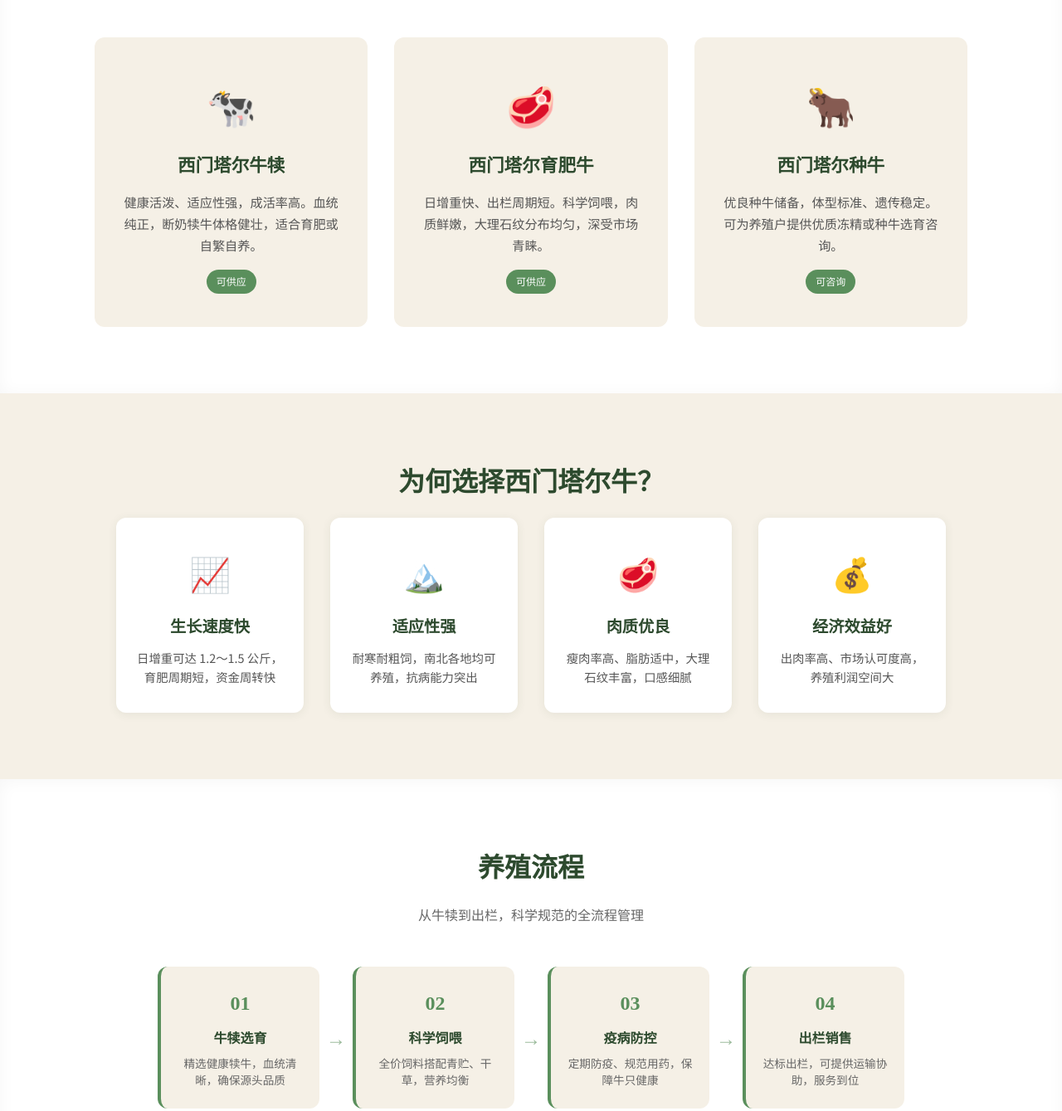
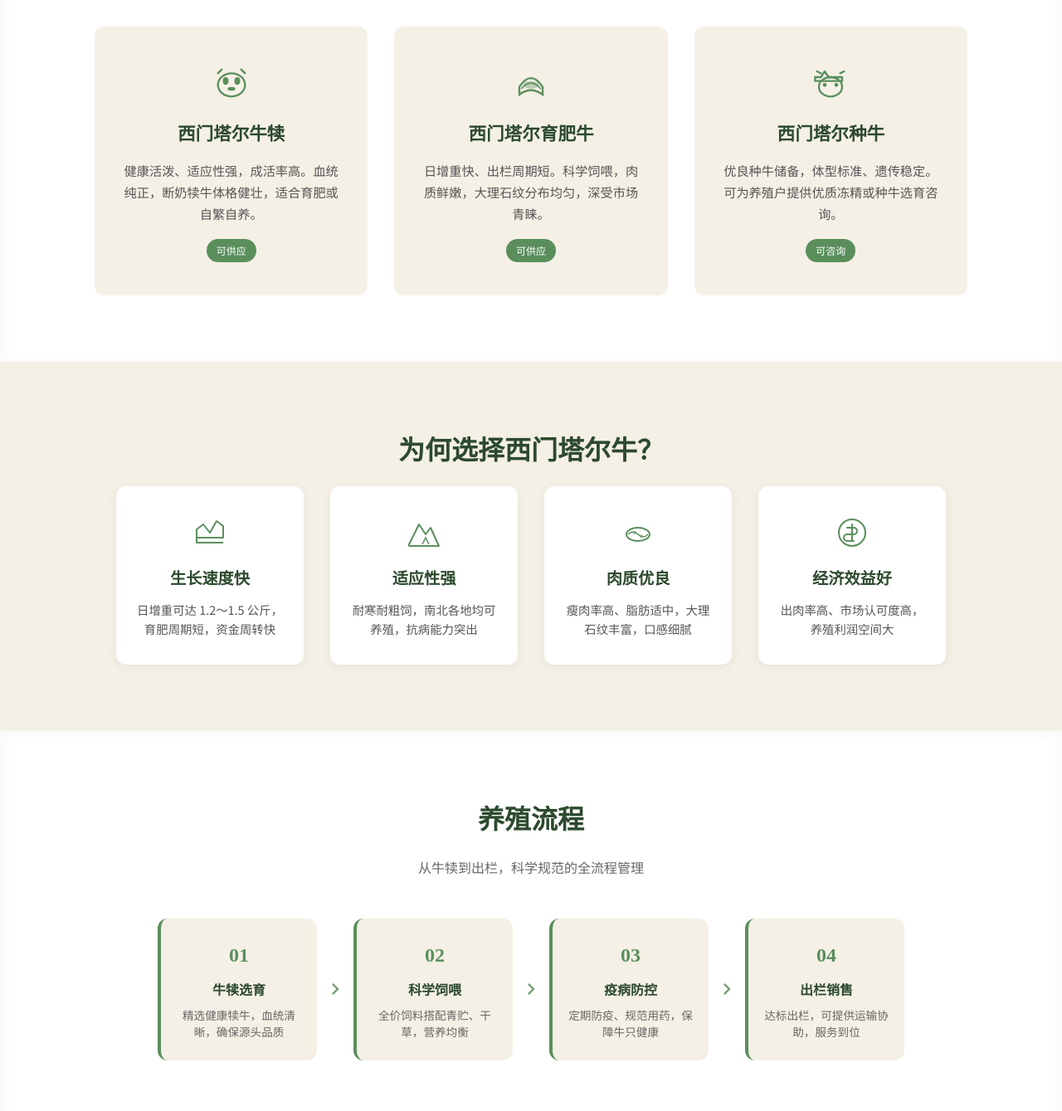
Before and after one commit to dingdian-tableball/dingshiyangzhichang, a plain HTML site: page index.html in a window 1280 px wide. Shown: the part 1271-2610 px from the top of the page at 83% size. Drawn offline with Linux system fonts and the light colour scheme.

Commit message:
更换为svg

```diff
--- a/index.html
+++ b/index.html
@@ -49,7 +49,9 @@
   <header class="header">
     <nav class="nav container">
       <a href="#" class="logo">
-        <span class="logo-icon">🐄</span>
+        <span class="logo-icon" aria-hidden="true">
+          <svg class="icon-svg icon-svg-logo" viewBox="0 0 32 32" xmlns="http://www.w3.org/2000/svg"><circle cx="16" cy="14" r="7" fill="currentColor"/><path d="M9 8l2-2M23 8l-2-2" stroke="currentColor" stroke-width="1.5" stroke-linecap="round"/><circle cx="13" cy="13" r="1.5" fill="#2d4a2e"/><circle cx="19" cy="13" r="1.5" fill="#2d4a2e"/><ellipse cx="16" cy="17" rx="2" ry="1" fill="#2d4a2e"/></svg>
+        </span>
         <span class="logo-text">丁氏养殖场</span>
       </a>
       <ul class="nav-links">
@@ -60,7 +62,9 @@
         <li><a href="#advantage">养殖优势</a></li>
         <li><a href="#contact">联系我们</a></li>
       </ul>
-      <button class="nav-toggle" aria-label="菜单">☰</button>
+      <button class="nav-toggle" type="button" aria-label="菜单">
+        <svg class="icon-svg icon-svg-menu" viewBox="0 0 24 24" xmlns="http://www.w3.org/2000/svg" aria-hidden="true"><path fill="currentColor" d="M3 6h18v2H3V6zm0 5h18v2H3v-2zm0 5h18v2H3v-2z"/></svg>
+      </button>
     </nav>
     <div class="hero">
       <h1>丁氏养殖场</h1>
@@ -99,19 +103,25 @@
         <p class="section-desc">我们专注西门塔尔牛单一品种，提供牛犊、育肥牛及种牛全链条服务</p>
         <div class="products-grid">
           <article class="product-card">
-            <div class="product-icon">🐄</div>
+            <div class="product-icon" aria-hidden="true">
+              <svg class="icon-svg icon-svg-product" viewBox="0 0 48 48" xmlns="http://www.w3.org/2000/svg"><ellipse cx="24" cy="26" rx="14" ry="12" fill="none" stroke="#5a8f5c" stroke-width="2"/><ellipse cx="18" cy="22" rx="3" ry="4" fill="#5a8f5c"/><ellipse cx="30" cy="22" rx="3" ry="4" fill="#5a8f5c"/><path d="M10 14l4-4M38 14l-4-4" stroke="#5a8f5c" stroke-width="2" stroke-linecap="round"/><ellipse cx="24" cy="30" rx="4" ry="2" fill="#5a8f5c"/></svg>
+            </div>
             <h3>西门塔尔牛犊</h3>
             <p>健康活泼、适应性强，成活率高。血统纯正，断奶犊牛体格健壮，适合育肥或自繁自养。</p>
             <span class="product-tag">可供应</span>
           </article>
           <article class="product-card">
-            <div class="product-icon">🥩</div>
+            <div class="product-icon" aria-hidden="true">
+              <svg class="icon-svg icon-svg-product" viewBox="0 0 48 48" xmlns="http://www.w3.org/2000/svg"><path d="M12 28c8-12 16-12 24 0v8c-8-6-16-6-24 0v-8z" fill="none" stroke="#5a8f5c" stroke-width="2"/><path d="M14 30c6-8 14-8 20 0" stroke="#5a8f5c" stroke-width="1.5" fill="none"/><ellipse cx="24" cy="26" rx="8" ry="4" fill="#5a8f5c" opacity="0.35"/></svg>
+            </div>
             <h3>西门塔尔育肥牛</h3>
             <p>日增重快、出栏周期短。科学饲喂，肉质鲜嫩，大理石纹分布均匀，深受市场青睐。</p>
             <span class="product-tag">可供应</span>
           </article>
           <article class="product-card">
-            <div class="product-icon">🐂</div>
+            <div class="product-icon" aria-hidden="true">
+              <svg class="icon-svg icon-svg-product" viewBox="0 0 48 48" xmlns="http://www.w3.org/2000/svg"><path d="M8 18h6l4-6 4 6h14v4H8v-4z" fill="none" stroke="#5a8f5c" stroke-width="2" stroke-linejoin="round"/><ellipse cx="24" cy="28" rx="12" ry="10" fill="none" stroke="#5a8f5c" stroke-width="2"/><circle cx="18" cy="26" r="2" fill="#5a8f5c"/><circle cx="30" cy="26" r="2" fill="#5a8f5c"/><path d="M10 12l4 2M38 12l-4 2" stroke="#5a8f5c" stroke-width="2" stroke-linecap="round"/></svg>
+            </div>
             <h3>西门塔尔种牛</h3>
             <p>优良种牛储备，体型标准、遗传稳定。可为养殖户提供优质冻精或种牛选育咨询。</p>
             <span class="product-tag">可咨询</span>
@@ -125,22 +135,30 @@
         <h2 class="section-title">为何选择西门塔尔牛？</h2>
         <div class="breed-features">
           <div class="breed-feature">
-            <span class="breed-icon">📈</span>
+            <span class="breed-icon" aria-hidden="true">
+              <svg class="icon-svg icon-svg-breed" viewBox="0 0 48 48" xmlns="http://www.w3.org/2000/svg"><path d="M8 36V20l8-6 8 10 8-14 8 6v14H8z" fill="none" stroke="#5a8f5c" stroke-width="2" stroke-linejoin="round"/><path d="M8 36h32" stroke="#5a8f5c" stroke-width="2"/></svg>
+            </span>
             <h3>生长速度快</h3>
             <p>日增重可达 1.2～1.5 公斤，育肥周期短，资金周转快</p>
           </div>
           <div class="breed-feature">
-            <span class="breed-icon">🏔️</span>
+            <span class="breed-icon" aria-hidden="true">
+              <svg class="icon-svg icon-svg-breed" viewBox="0 0 48 48" xmlns="http://www.w3.org/2000/svg"><path d="M6 38L18 14l8 12 6-8 10 22H6z" fill="none" stroke="#5a8f5c" stroke-width="2" stroke-linejoin="round"/><path d="M22 38l4-8 4 8" fill="none" stroke="#5a8f5c" stroke-width="1.5"/></svg>
+            </span>
             <h3>适应性强</h3>
             <p>耐寒耐粗饲，南北各地均可养殖，抗病能力突出</p>
           </div>
           <div class="breed-feature">
-            <span class="breed-icon">🥩</span>
+            <span class="breed-icon" aria-hidden="true">
+              <svg class="icon-svg icon-svg-breed" viewBox="0 0 48 48" xmlns="http://www.w3.org/2000/svg"><ellipse cx="24" cy="26" rx="14" ry="8" fill="none" stroke="#5a8f5c" stroke-width="2"/><path d="M12 26c4-4 8-4 12 0s8 4 12 0" stroke="#5a8f5c" stroke-width="1.5" fill="none"/><circle cx="20" cy="24" r="2" fill="#5a8f5c" opacity="0.5"/><circle cx="28" cy="28" r="2" fill="#5a8f5c" opacity="0.5"/></svg>
+            </span>
             <h3>肉质优良</h3>
             <p>瘦肉率高、脂肪适中，大理石纹丰富，口感细腻</p>
           </div>
           <div class="breed-feature">
-            <span class="breed-icon">💰</span>
+            <span class="breed-icon" aria-hidden="true">
+              <svg class="icon-svg icon-svg-breed" viewBox="0 0 48 48" xmlns="http://www.w3.org/2000/svg"><circle cx="24" cy="24" r="16" fill="none" stroke="#5a8f5c" stroke-width="2"/><path d="M24 14v20M18 18h8a4 4 0 010 8h-8a4 4 0 000 8h8" stroke="#5a8f5c" stroke-width="2" fill="none" stroke-linecap="round"/></svg>
+            </span>
             <h3>经济效益好</h3>
             <p>出肉率高、市场认可度高，养殖利润空间大</p>
           </div>
@@ -158,19 +176,25 @@
             <h3>牛犊选育</h3>
             <p>精选健康犊牛，血统清晰，确保源头品质</p>
           </div>
-          <div class="process-arrow">→</div>
+          <div class="process-arrow" aria-hidden="true">
+            <svg class="icon-svg icon-svg-arrow" viewBox="0 0 24 24" xmlns="http://www.w3.org/2000/svg"><path fill="#5a8f5c" d="M8.59 16.59L13.17 12 8.59 7.41 10 6l6 6-6 6-1.41-1.41z"/></svg>
+          </div>
           <div class="process-step">
             <span class="process-num">02</span>
             <h3>科学饲喂</h3>
             <p>全价饲料搭配青贮、干草，营养均衡</p>
           </div>
-          <div class="process-arrow">→</div>
+          <div class="process-arrow" aria-hidden="true">
+            <svg class="icon-svg icon-svg-arrow" viewBox="0 0 24 24" xmlns="http://www.w3.org/2000/svg"><path fill="#5a8f5c" d="M8.59 16.59L13.17 12 8.59 7.41 10 6l6 6-6 6-1.41-1.41z"/></svg>
+          </div>
           <div class="process-step">
             <span class="process-num">03</span>
             <h3>疫病防控</h3>
             <p>定期防疫、规范用药，保障牛只健康</p>
           </div>
-          <div class="process-arrow">→</div>
+          <div class="process-arrow" aria-hidden="true">
+            <svg class="icon-svg icon-svg-arrow" viewBox="0 0 24 24" xmlns="http://www.w3.org/2000/svg"><path fill="#5a8f5c" d="M8.59 16.59L13.17 12 8.59 7.41 10 6l6 6-6 6-1.41-1.41z"/></svg>
+          </div>
           <div class="process-step">
             <span class="process-num">04</span>
             <h3>出栏销售</h3>
--- a/styles.css
+++ b/styles.css
@@ -77,9 +77,61 @@ body {
   font-size: 1.35rem;
 }
 
+/* 内联 SVG 图标（不依赖 emoji 字体，服务器上显示稳定） */
+.icon-svg {
+  display: block;
+  flex-shrink: 0;
+}
+
 .logo-icon {
-  font-size: 1.8rem;
+  display: inline-flex;
+  align-items: center;
+  justify-content: center;
 }
+
+.logo-icon .icon-svg-logo {
+  width: 2rem;
+  height: 2rem;
+  color: rgba(255, 255, 255, 0.95);
+}
+
+.nav-toggle .icon-svg-menu {
+  width: 1.5rem;
+  height: 1.5rem;
+}
+
+.product-icon .icon-svg-product {
+  width: 3.5rem;
+  height: 3.5rem;
+  margin: 0 auto;
+}
+
+.breed-icon {
+  display: flex;
+  align-items: center;
+  justify-content: center;
+}
+
+.breed-icon .icon-svg-breed {
+  width: 3rem;
+  height: 3rem;
+}
+
+.process-arrow {
+  display: flex;
+  align-items: center;
+  justify-content: center;
+  color: var(--color-grass);
+  opacity: 0.85;
+  align-self: center;
+  flex-shrink: 0;
+}
+
+.process-arrow .icon-svg-arrow {
+  width: 1.75rem;
+  height: 1.75rem;
+}
+
 
 .nav-links {
   display: flex;
@@ -252,7 +304,6 @@ body {
 }
 
 .product-icon {
-  font-size: 3rem;
   margin-bottom: 1rem;
 }
 
@@ -303,8 +354,6 @@ body {
 }
 
 .breed-icon {
-  font-size: 2.5rem;
-  display: block;
   margin-bottom: 1rem;
 }
 
@@ -362,14 +411,6 @@ body {
   font-size: 0.85rem;
   color: #666;
   line-height: 1.5;
-}
-
-.process-arrow {
-  font-size: 1.5rem;
-  color: var(--color-grass);
-  opacity: 0.6;
-  align-self: center;
-  flex-shrink: 0;
 }
 
 /* 养殖优势 */
```
